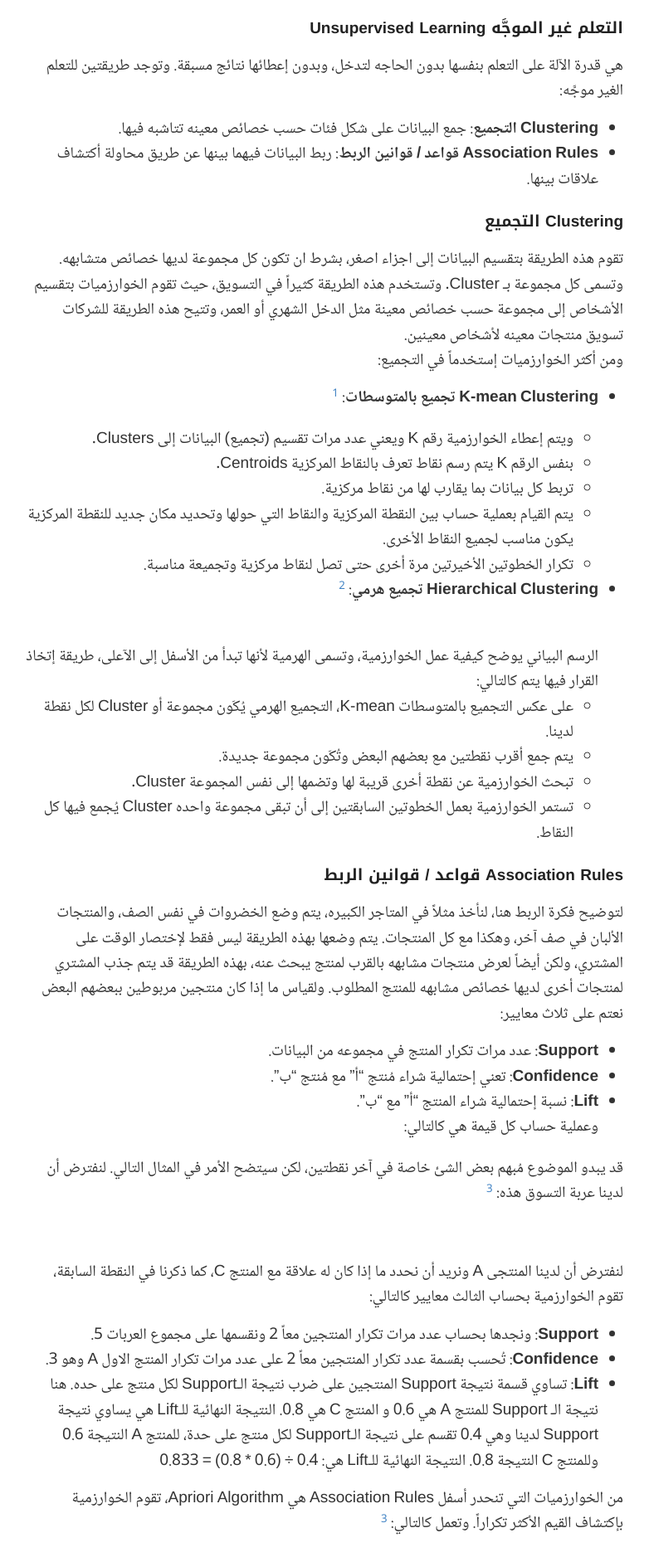
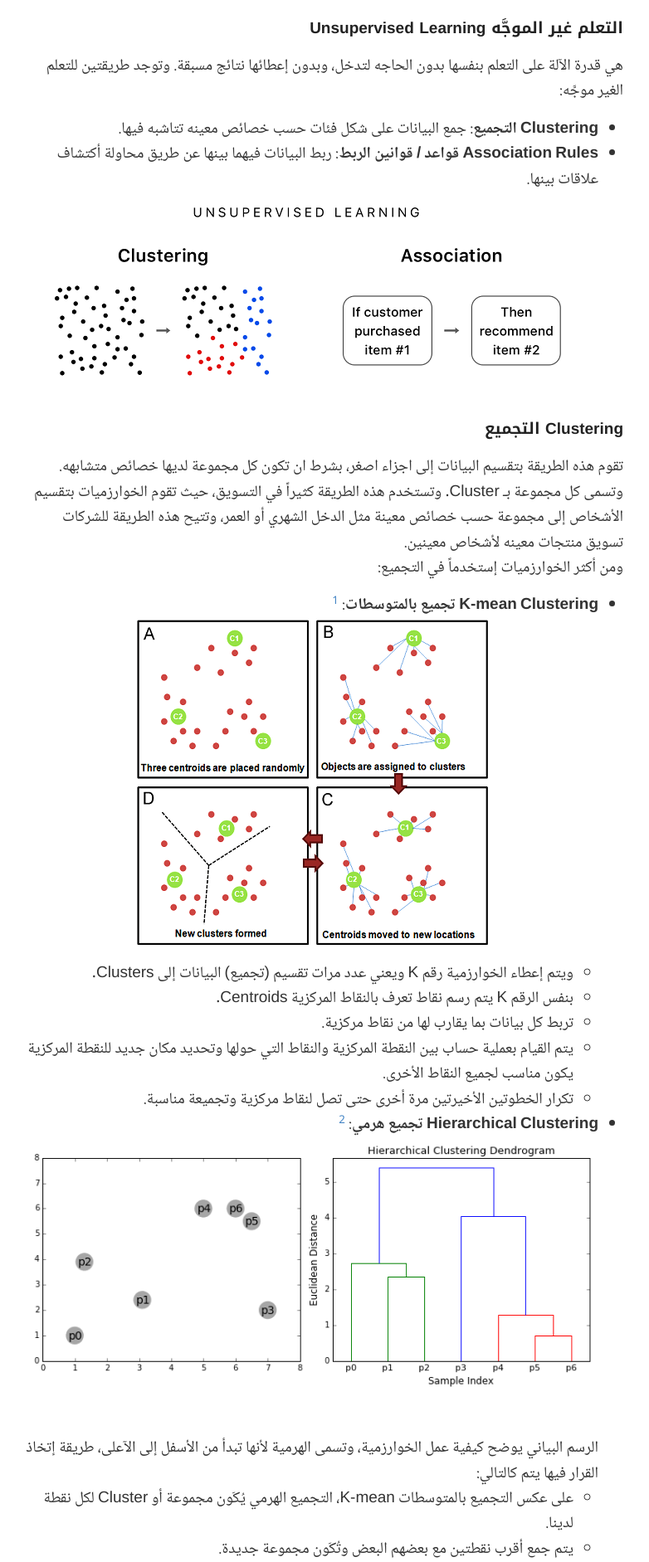
Before and after one commit to alioh/alioh.github.io, a Jekyll site: the page built from _posts/2019-2-12-Machine-Learning-for-Everyone-4.md, in a window 1280 px wide. Shown: the part 319-2202 px from the top of the page at 83% size, without its empty margins (249-1031 px from the left). Built offline with Jekyll 4.4.1, drawn with Linux system fonts in a browser that asks for light colours; comment, search, counter and statistics services are not loaded.

Commit message:
fix images

```diff
--- a/_posts/2019-2-12-Machine-Learning-for-Everyone-4.md
+++ b/_posts/2019-2-12-Machine-Learning-for-Everyone-4.md
@@ -11,7 +11,7 @@ title: تعلم الآلة للجميع - 4
 هي قدرة الآلة على التعلم بنفسها بدون الحاجه لتدخل، وبدون إعطائها نتائج مسبقة. وتوجد طريقتين للتعلم الغير موجَّه:
 * **Clustering التجميع**: جمع البيانات على شكل فئات حسب خصائص معينه تتاشبه فيها.
 * **Association Rules قواعد / قوانين الربط**: ربط البيانات فيهما بينها عن طريق محاولة أكتشاف علاقات بينها.
-![](https://alioh.github.io/images/2019-2-13/1.png)
+![](https://alioh.github.io/images/2019-2-12/1.png)
 
 
 ###### Clustering التجميع
@@ -20,7 +20,7 @@ title: تعلم الآلة للجميع - 4
 
 
 * **K-mean Clustering تجميع بالمتوسطات**: [^2]
-![](https://alioh.github.io/images/2019-2-13/2.png)
+![](https://alioh.github.io/images/2019-2-12/2.png)
   * ويتم إعطاء الخوارزمية رقم K ويعني عدد مرات تقسيم (تجميع) البيانات إلى Clusters.
   * بنفس الرقم K يتم رسم نقاط تعرف بالنقاط المركزية Centroids.
   * تربط كل بيانات بما يقارب لها من نقاط مركزية.
@@ -29,7 +29,7 @@ title: تعلم الآلة للجميع - 4
 
 
 * **Hierarchical Clustering تجميع هرمي**: [^3]
-![](https://alioh.github.io/images/2019-2-13/3.gif)
+![](https://alioh.github.io/images/2019-2-12/3.gif)
 الرسم البياني يوضح كيفية عمل الخوارزمية، وتسمى الهرمية لأنها تبدأ من الأسفل إلى الآعلى، طريقة إتخاذ القرار فيها يتم كالتالي:
   * على عكس التجميع بالمتوسطات K-mean، التجميع الهرمي يُكَون مجموعة أو Cluster لكل نقطة لدينا.
   * يتم جمع أقرب نقطتين مع بعضهم البعض وتُكَون مجموعة جديدة.
@@ -43,11 +43,11 @@ title: تعلم الآلة للجميع - 4
   * **Confidence**: تعني إحتمالية شراء مُنتج "أ" مع مُنتج "ب".
   * **Lift**: نسبة إحتمالية شراء المنتج "أ" مع "ب".
 وعملية حساب كل قيمة هي كالتالي:
-![](https://alioh.github.io/images/2019-2-13/4.png)
+![](https://alioh.github.io/images/2019-2-12/4.png)
 
 قد يبدو الموضوع مُبهم بعض الشئ خاصة في آخر نقطتين، لكن سيتضح الأمر في المثال التالي. لنفترض أن لدينا عربة التسوق هذه:   [^4]
 
-![](https://alioh.github.io/images/2019-2-13/5.png)
+![](https://alioh.github.io/images/2019-2-12/5.png)
 لنفترض أن لدينا المنتجى A ونريد أن نحدد ما إذا كان له علاقة مع المنتج C، كما ذكرنا في النقطة السابقة، تقوم الخوارزمية بحساب الثالث معايير كالتالي:
   * **Support**: ونجدها بحساب عدد مرات تكرار المنتجين معاً 2 ونقسمها على مجموع العربات 5.
   * **Confidence**: تُحسب بقسمة عدد تكرار المنتجين معاً 2 على عدد مرات تكرار المنتج الاول A وهو 3.
@@ -57,7 +57,7 @@ title: تعلم الآلة للجميع - 4
 
 من الخوارزميات التي تنحدر أسفل Association Rules هي Apriori Algorithm، تقوم الخوارزمية بإكتشاف القيم الأكثر تكراراً. وتعمل كالتالي:  [^4]
 
-![](https://alioh.github.io/images/2019-2-13/6.jpg)
+![](https://alioh.github.io/images/2019-2-12/6.jpg)
 
   * لنترض اننا وضعنا الحد Threshold يساوي 1.
   * نحسب تكرار كل قيمه.
```
